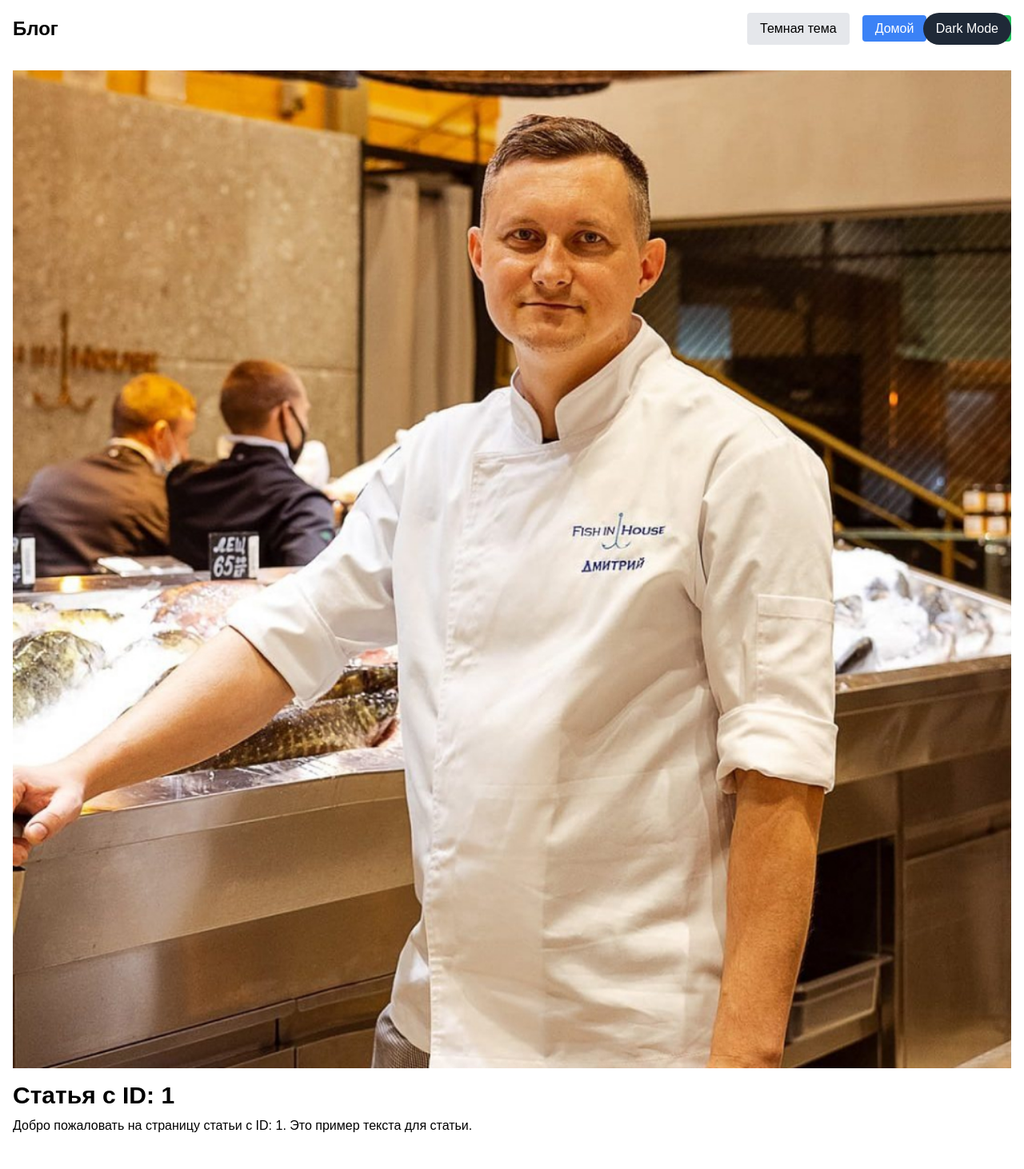
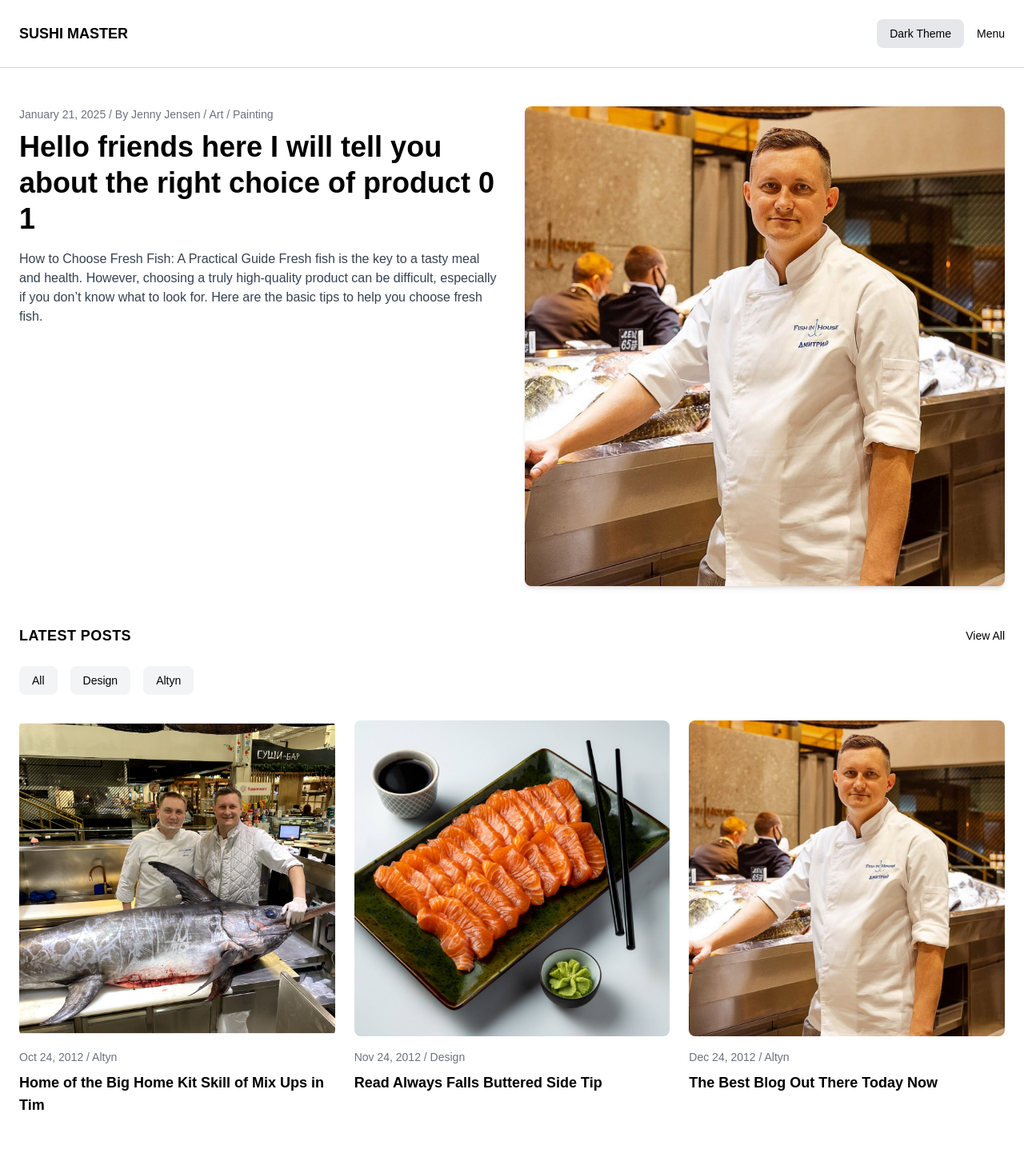
Before and after one commit to Fodi999/master, a Next.js app: page /blog/1 in a window 1280 px wide. Shown: the top 1462 px of the page at 80% size. Before the commit the page ends 1436 px from the top, so only its background shows below. Built offline with nearby package versions, Linux system fonts and the light colour scheme.

Commit message:
Описание изменений

```diff
--- a/src/app/blog/[id]/page.tsx
+++ b/src/app/blog/[id]/page.tsx
@@ -15,9 +15,9 @@ export default function BlogPost({ params }: BlogPostProps) {
 
   useEffect(() => {
     if (isDarkMode) {
-      document.documentElement.classList.add('dark');
+      document.documentElement.classList.add("dark");
     } else {
-      document.documentElement.classList.remove('dark');
+      document.documentElement.classList.remove("dark");
     }
   }, [isDarkMode]);
 
@@ -27,25 +27,137 @@ export default function BlogPost({ params }: BlogPostProps) {
 
   return (
     <div className="min-h-screen bg-white dark:bg-black text-black dark:text-white">
-      <header className="flex justify-between items-center p-4">
-        <h1 className="text-2xl font-bold">Блог</h1>
-        <div className="space-x-4">
-          <button onClick={toggleTheme} className="px-4 py-2 bg-gray-200 dark:bg-gray-800 rounded">
-            {isDarkMode ? 'Светлая тема' : 'Темная тема'}
+      {/* Header */}
+      <header className="flex justify-between items-center p-6 border-b border-gray-300 dark:border-gray-800">
+        <h1 className="text-lg font-bold">SUSHI MASTER</h1>
+        <div className="flex items-center space-x-4">
+          <button
+            onClick={toggleTheme}
+            className="px-4 py-2 text-sm font-medium bg-gray-200 dark:bg-gray-700 rounded-lg hover:bg-gray-300 dark:hover:bg-gray-600"
+          >
+            {isDarkMode ? "Light Theme" : "Dark Theme"}
           </button>
-          <Link href="/" legacyBehavior>
-            <a className="px-4 py-2 bg-blue-500 text-white rounded">Домой</a>
-          </Link>
-          <Link href="/contact" legacyBehavior>
-            <a className="px-4 py-2 bg-green-500 text-white rounded">Контакт</a>
+          <Link href="/" className="text-sm font-medium hover:underline">
+            Menu
           </Link>
         </div>
       </header>
-      <main className="p-4">
-        <Image src="/00031.jpg" alt="Large Image" width={1200} height={600} className="w-full h-auto" />
-        <h2 className="text-3xl font-bold mt-4">Статья с ID: {id}</h2>
-        <p className="mt-2">Добро пожаловать на страницу статьи с ID: {id}. Это пример текста для статьи.</p>
+
+      {/* Main Content */}
+      <main className="container mx-auto px-6 py-12">
+        {/* Featured Post */}
+        <section className="grid grid-cols-1 lg:grid-cols-2 gap-8 mb-12">
+          <div>
+            <p className="text-sm text-gray-500 mb-2">
+              January 21, 2025 / By Jenny Jensen / Art / Painting
+            </p>
+            <h2 className="text-4xl font-bold leading-tight mb-4">
+              Hello friends here I will tell you about the right choice of product 0 {id}
+            </h2>
+            <p className="text-gray-700 dark:text-gray-300">
+              How to Choose Fresh Fish: A Practical Guide
+              Fresh fish is the key to a tasty meal and health. However,
+              choosing a truly high-quality product can be difficult, especially if you don’t know what to look for. Here are the basic tips to help you choose fresh fish.
+            </p>
+          </div>
+          <div>
+            <Image
+              src="/00031.jpg"
+              alt="Featured Post"
+              width={600}
+              height={400}
+              className="w-full h-auto object-cover rounded-lg shadow-md"
+            />
+          </div>
+        </section>
+
+        {/* Latest Posts */}
+        <section>
+          <div className="flex justify-between items-center mb-6">
+            <h3 className="text-lg font-bold uppercase tracking-wide">
+              Latest Posts
+            </h3>
+            <Link href="/all" className="text-sm font-medium hover:underline">
+              View All
+            </Link>
+          </div>
+
+          {/* Category Filters */}
+          <div className="flex space-x-4 mb-8 overflow-x-auto">
+            {["All", "Design", "Altyn"].map((category) => (
+              <button
+                key={category}
+                className="text-sm font-medium px-4 py-2 bg-gray-100 dark:bg-gray-700 rounded-lg hover:bg-gray-200 dark:hover:bg-gray-600"
+              >
+                {category}
+              </button>
+            ))}
+          </div>
+
+          {/* Post Cards */}
+          <div className="grid grid-cols-1 md:grid-cols-2 lg:grid-cols-3 gap-6">
+            {/* Post 1 */}
+            <div className="flex flex-col">
+              <Image
+                src="/00029.jpg"
+                alt="Post 1"
+                width={600}
+                height={400}
+                className="rounded-lg object-cover mb-4"
+              />
+              <p className="text-sm text-gray-500 mb-2">
+                Oct 24, 2012 / Altyn
+              </p>
+              <h4 className="text-lg font-bold">
+                Home of the Big Home Kit Skill of Mix Ups in Tim
+              </h4>
+            </div>
+
+            {/* Post 2 */}
+            <div className="flex flex-col">
+              <Image
+                src="/00030.jpg"
+                alt="Post 2"
+                width={600}
+                height={400}
+                className="rounded-lg object-cover mb-4"
+              />
+              <p className="text-sm text-gray-500 mb-2">
+                Nov 24, 2012 / Design
+              </p>
+              <h4 className="text-lg font-bold">
+                Read Always Falls Buttered Side Tip
+              </h4>
+            </div>
+
+            {/* Post 3 */}
+            <div className="flex flex-col">
+              <Image
+                src="/00031.jpg"
+                alt="Post 3"
+                width={600}
+                height={400}
+                className="rounded-lg object-cover mb-4"
+              />
+              <p className="text-sm text-gray-500 mb-2">
+                Dec 24, 2012 / Altyn
+              </p>
+              <h4 className="text-lg font-bold">
+                The Best Blog Out There Today Now
+              </h4>
+            </div>
+          </div>
+        </section>
       </main>
+
+      {/* Footer */}
+      <footer className="w-full text-center py-4 flex flex-wrap justify-center items-center">
+        <div className="border-t border-gray-700 w-full md:w-1/3"></div>
+        <div className="text-sm px-4 whitespace-nowrap">
+          web sushi master <a href="https://www.facebook.com/dima.fomin" target="_blank" rel="noopener noreferrer" className="text-blue-500 hover:underline">Dima Fomin</a>
+        </div>
+        <div className="border-t border-gray-700 w-full md:w-1/3"></div>
+      </footer>
     </div>
   );
 }
--- a/src/app/blog/page.tsx
+++ b/src/app/blog/page.tsx
@@ -5,7 +5,7 @@ import { useState, useEffect } from "react";
 import Image from "next/image";
 import Head from "next/head";
 import Link from "next/link";
-import content from '../locales/en.json'; // импорт JSON файла
+import content from "../locales/en.json"; // импорт JSON файла
 
 const { buttons } = content;
 
@@ -15,9 +15,9 @@ export default function Blog() {
 
   useEffect(() => {
     if (isDarkMode) {
-      document.documentElement.classList.add('dark');
+      document.documentElement.classList.add("dark");
     } else {
-      document.documentElement.classList.remove('dark');
+      document.documentElement.classList.remove("dark");
     }
   }, [isDarkMode]);
 
@@ -39,19 +39,27 @@ export default function Blog() {
         <meta name="viewport" content="width=device-width, initial-scale=1.0" />
         <title>Blog - Fomin Dmitry Chef</title>
       </Head>
-      <div className="relative w-full min-h-screen flex flex-col justify-between items-center bg-white dark:bg-black text-black dark:text-white">
+      <div className="relative w-full min-h-screen flex flex-col bg-gray-50 dark:bg-gray-900 text-gray-900 dark:text-gray-100">
         {/* Header */}
-        <header className="absolute top-0 left-0 w-full flex justify-between items-center px-4 py-4 md:px-8">
+        <header className="w-full flex justify-between items-center px-6 py-4 bg-white dark:bg-gray-800 shadow-md">
           <div className="flex items-center space-x-4">
             <Image src="/svg%201.svg" alt="Logo" width={40} height={40} />
-            <div className="text-xl font-bold underline decoration-sky-500/30">
-              <span className="text-blue-400">Fomin</span> <span className="text-green-400">Dmitry</span> <span className="text-orange-500">Chef</span>
-            </div>
+            <h1 className="text-xl font-bold text-blue-500">Fomin Dmitry Chef</h1>
+          </div>
+          <div className="hidden md:flex space-x-4">
+            <Button onClick={toggleLanguage} className="px-4 py-2 rounded-full shadow-lg">
+              {buttons.language}
+            </Button>
+            <Button onClick={toggleTheme} className="px-4 py-2 rounded-full shadow-lg">
+              {isDarkMode ? buttons.lightMode : buttons.darkMode}
+            </Button>
+            <Link href="/">
+              <Button className="px-4 py-2 rounded-full shadow-lg">{buttons.home}</Button>
+            </Link>
           </div>
           <button
-            className="md:hidden px-2 py-1 rounded-full transition"
-            style={{ backgroundColor: 'var(--button-bg)', color: 'var(--button-text)', opacity: 0.7 }}
             onClick={toggleMenu}
+            className="md:hidden px-3 py-1 bg-gray-200 dark:bg-gray-700 text-gray-900 dark:text-gray-100 rounded-full"
           >
             ☰
           </button>
@@ -59,92 +67,67 @@ export default function Blog() {
 
         {/* Mobile Menu */}
         {isMenuOpen && (
-          <div className="absolute top-16 left-0 w-full bg-white bg-opacity-90 dark:bg-black dark:bg-opacity-90 text-black dark:text-white flex justify-center py-4 z-50">
-            <div className="flex space-x-2">
-              <Button
-                onClick={toggleLanguage}
-                className="px-2 py-1 rounded-full transition text-sm"
-                style={{ backgroundColor: 'var(--button-bg)', color: 'var(--button-text)', opacity: 0.7 }}
-              >
+          <div className="absolute top-16 left-0 w-full bg-white dark:bg-gray-800 shadow-lg z-50 p-4">
+            <div className="flex flex-col space-y-2">
+              <Link href="/" onClick={toggleMenu}>
+                <Button className="text-sm font-semibold">{buttons.home}</Button>
+              </Link>
+              <Button onClick={toggleLanguage} className="text-sm font-semibold">
                 {buttons.language}
               </Button>
-              <Link href="/">
-                <Button
-                  className="px-2 py-1 rounded-full transition text-sm"
-                  style={{ backgroundColor: 'var(--button-bg)', color: 'var(--button-text)', opacity: 0.7 }}
-                  onClick={toggleMenu}
-                >
-                  {buttons.home}
-                </Button>
-              </Link>
-              <button
-                className="px-2 py-1 rounded-full transition text-sm"
-                style={{ backgroundColor: 'var(--button-bg)', color: 'var(--button-text)', opacity: 0.7 }}
-                onClick={() => { toggleTheme(); toggleMenu(); }}
-              >
+              <Button onClick={toggleTheme} className="text-sm font-semibold">
                 {isDarkMode ? buttons.lightMode : buttons.darkMode}
-              </button>
+              </Button>
             </div>
           </div>
         )}
 
-        {/* Side Buttons for Desktop */}
-        <div className="hidden md:flex fixed left-4 top-1/2 transform -translate-y-1/2 flex-col space-y-4 z-50">
-          <Link href="/">
-            <Button
-              className="px-4 py-2 rounded-full transition text-sm font-semibold tracking-wide"
-              style={{ backgroundColor: 'var(--button-bg)', color: 'var(--button-text)', textTransform: 'uppercase', opacity: 0.7 }}
-            >
-              {buttons.home}
-            </Button>
-          </Link>
-          <Button
-            onClick={toggleLanguage}
-            className="px-4 py-2 rounded-full shadow-lg transition-all duration-300 text-sm font-semibold tracking-wide"
-            style={{ backgroundColor: 'var(--button-bg)', color: 'var(--button-text)', textTransform: 'uppercase', opacity: 0.7 }}
-          >
-            {buttons.language}
-          </Button>
-          <Button
-            onClick={toggleTheme}
-            className="px-4 py-2 rounded-full shadow-lg transition-all duration-300 text-sm font-semibold tracking-wide"
-            style={{ backgroundColor: 'var(--button-bg)', color: 'var(--button-text)', textTransform: 'uppercase', opacity: 0.7 }}
-          >
-            {isDarkMode ? buttons.lightMode : buttons.darkMode}
-          </Button>
-        </div>
-
         {/* Main Content */}
-        <main className="flex flex-col items-center justify-center w-full max-w-6xl px-4 md:px-12 py-24">
-          <h1 className="text-4xl md:text-5xl font-semibold leading-tight mt-10">Blog Page</h1>
-          <p className="text-lg mt-2">Welcome to the blog page!</p>
-          <div className="mt-10 grid grid-cols-1 md:grid-cols-2 gap-8">
-            {/* Пример статьи блога */}
-            <article className="bg-white dark:bg-gray-800 rounded-lg shadow-lg overflow-hidden flex" style={{ width: "500px", height: "400px" }}>
-              <div className="w-1/3 h-full">
-                <Image src="/00031.jpg" alt="Blog Image" width={500} height={400} className="object-cover w-full h-full" />
-              </div>
-              <div className="p-6 flex flex-col justify-between w-2/3">
-                <div>
-                  <h2 className="text-2xl font-bold mb-2">Blog Post Title</h2>
-                  <p className="text-gray-700 dark:text-gray-300 mb-4">This is a short description of the blog post. It gives a brief overview of the content.</p>
-                </div>
+        <main className="container mx-auto px-6 py-12 flex-grow">
+          <h1 className="text-3xl font-bold mb-6">Welcome to the Blog</h1>
+          <div className="grid grid-cols-1 md:grid-cols-2 lg:grid-cols-3 gap-8">
+            {/* Example Blog Post */}
+            <article className="bg-white dark:bg-gray-800 rounded-lg shadow-md overflow-hidden">
+              <Image src="/00031.jpg" alt="Blog Image" width={500} height={300} className="w-full h-40 object-cover" />
+              <div className="p-4">
+                <h2 className="text-xl font-bold mb-2">Blog Post Title</h2>
+                <p className="text-gray-700 dark:text-gray-300 mb-4">
+                  This is a short description of the blog post.
+                </p>
                 <Link href="/blog/1">
-                  <Button className="text-blue-500 hover:underline">Read more</Button>
+                  <Button className="text-blue-500 hover:underline">Read More</Button>
                 </Link>
               </div>
             </article>
-            {/* Добавьте больше статей блога здесь */}
+            {/* Add more blog posts */}
+            <article className="bg-white dark:bg-gray-800 rounded-lg shadow-md overflow-hidden">
+              <Image src="/00031.jpg" alt="Blog Image" width={500} height={300} className="w-full h-40 object-cover" />
+              <div className="p-4">
+                <h2 className="text-xl font-bold mb-2">Another Blog Post</h2>
+                <p className="text-gray-700 dark:text-gray-300 mb-4">
+                  This is another short description for the blog post.
+                </p>
+                <Link href="/blog/2">
+                  <Button className="text-blue-500 hover:underline">Read More</Button>
+                </Link>
+              </div>
+            </article>
           </div>
         </main>
 
         {/* Footer */}
-        <footer className="w-full text-center py-4 flex flex-wrap justify-center items-center">
-          <div className="border-t border-gray-700 w-full md:w-1/3"></div>
-          <div className="text-sm px-4 whitespace-nowrap">
-           web sushi master <a href="https://www.facebook.com/dima.fomin" target="_blank" rel="noopener noreferrer" className="text-blue-500 hover:underline">Dima Fomin</a>
-          </div>
-          <div className="border-t border-gray-700 w-full md:w-1/3"></div>
+        <footer className="w-full bg-gray-100 dark:bg-gray-800 py-4 text-center mt-auto">
+          <p className="text-sm">
+            Web Sushi Master by{" "}
+            <a
+              href="https://www.facebook.com/dima.fomin"
+              target="_blank"
+              rel="noopener noreferrer"
+              className="text-blue-500 hover:underline"
+            >
+              Dima Fomin
+            </a>
+          </p>
         </footer>
       </div>
     </>
--- a/src/app/layout.tsx
+++ b/src/app/layout.tsx
@@ -2,7 +2,7 @@
 
 import { Geist, Geist_Mono } from "next/font/google";
 import "./globals.css";
-import { useEffect, useState } from "react";
+import { useEffect } from "react";
 
 const geistSans = Geist({
   variable: "--font-geist-sans",
@@ -19,27 +19,20 @@ export default function RootLayout({
 }: Readonly<{
   children: React.ReactNode;
 }>) {
-  const [isDarkMode, setIsDarkMode] = useState(false);
-
   useEffect(() => {
+    const isDarkMode = localStorage.getItem('theme') === 'dark';
     if (isDarkMode) {
       document.documentElement.classList.add('dark');
     } else {
       document.documentElement.classList.remove('dark');
     }
-  }, [isDarkMode]);
+  }, []);
 
   return (
     <html lang="en">
       <body
         className={`${geistSans.variable} ${geistMono.variable} antialiased`}
       >
-        <button
-          onClick={() => setIsDarkMode(!isDarkMode)}
-          className="fixed top-4 right-4 px-4 py-2 bg-gray-800 text-white rounded-full"
-        >
-          {isDarkMode ? "Light Mode" : "Dark Mode"}
-        </button>
         {children}
       </body>
     </html>
```
